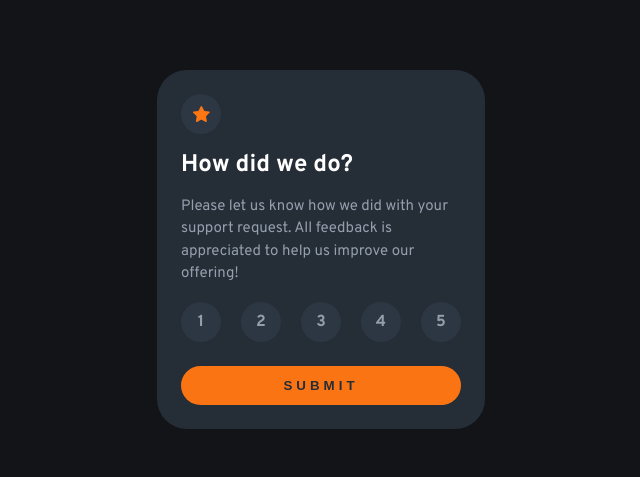
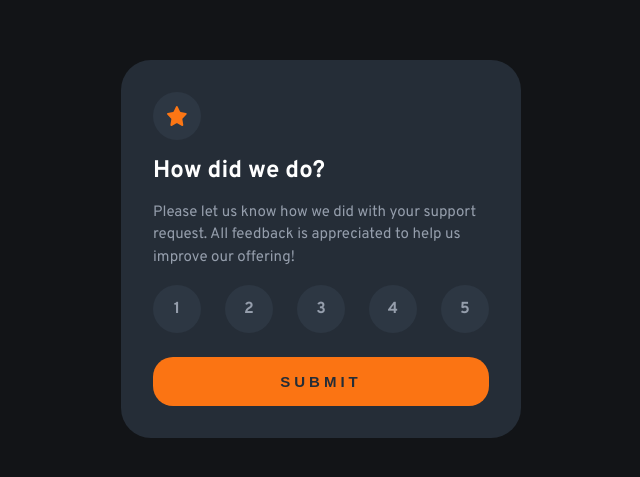
Before and after one commit to Natata08/rating-component, a React (Vite) app: page / in a window 1280 px wide. Shown: the part 151-628 px from the top of the page, without its empty margins (319-959 px from the left). Built offline with nearby package versions, Linux system fonts and the light colour scheme.

Commit message:
add styling for bigger screens for RatingCard component

```diff
--- a/src/components/RatingCard.module.css
+++ b/src/components/RatingCard.module.css
@@ -3,7 +3,7 @@
   border-radius: var(--border-radius);
   padding: var(--spacing-24);
   width: 100%;
-  max-width: 20.5rem;
+  max-width: 20rem;
   display: flex;
   flex-direction: column;
   gap: var(--spacing-16);
@@ -38,6 +38,7 @@
   display: flex;
   justify-content: space-between;
 }
+
 .ratingLabel {
   position: relative;
   cursor: pointer;
@@ -98,3 +99,30 @@
   opacity: 0.5;
   cursor: not-allowed;
 }
+
+@media (min-width: 376px) {
+  .card {
+    padding: var(--spacing-32);
+    max-width: 25rem;
+  }
+
+  .starIcon {
+    width: var(--spacing-48);
+    height: var(--spacing-48);
+  }
+
+  .starIcon img {
+    width: var(--spacing-20);
+    height: var(--spacing-20);
+  }
+
+  .ratingButton {
+    width: var(--spacing-48);
+    height: var(--spacing-48);
+  }
+
+  .submitButton {
+    padding: var(--spacing-16);
+    font-size: var(--font-size-base);
+  }
+}
--- a/src/index.css
+++ b/src/index.css
@@ -41,6 +41,7 @@ body {
   display: flex;
   justify-content: center;
   align-items: center;
+  padding: var(--spacing-24);
 }
 
 .srOnly {
```
